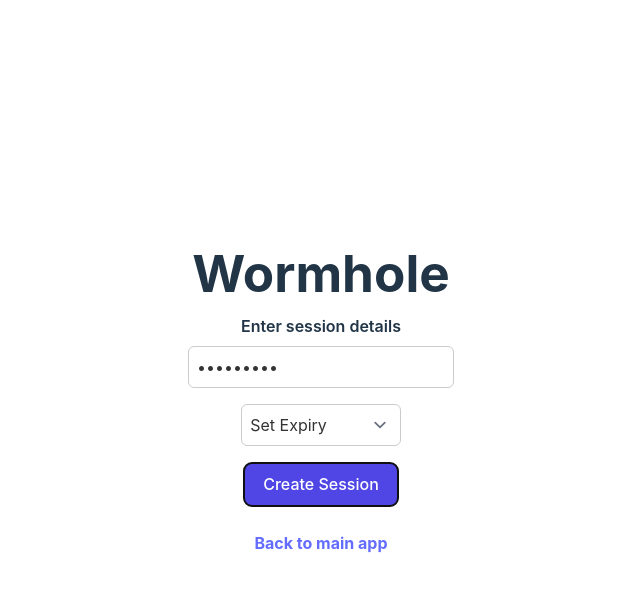
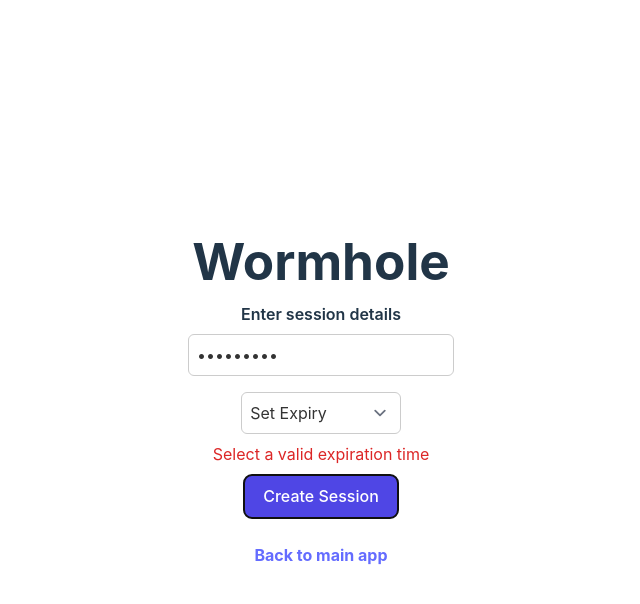
Before and after one commit to dcdo-ucsc/Wormhole-FrontEnd, a React app: page /create in a window 1280 px wide. Both pictures are taken after typing "Sample123" into the empty fields and a click on the button "Create Session". Shown: the top 604 px of the page, without its empty margins (319-959 px from the left). Built offline with nearby package versions, Linux system fonts and the light colour scheme; no server answers; the HTML template or start-up script is replaced by a standard one.

Commit message:
fix invalid expiry input  bug

```diff
--- a/src/pages/SessionCreatePage.jsx
+++ b/src/pages/SessionCreatePage.jsx
@@ -7,10 +7,16 @@ const SessionCreatePage = () => {
   const [password, setPassword] = useState('');
   const [expirationTime, setExpirationTime] = useState('');
   const [expirationDisplay, setExpirationDisplay] = useState('Set Expiry'); // New state for display text
+  const [error, setError] = useState(null);
   const navigate = useNavigate();
 
   const handleCreateSession = async () => {
     try {
+      // check if the expiration time is valid
+      if (expirationTime === '') {
+        setError('Select a valid expiration time');
+        throw error;
+      }
       const data = await createSession(expirationTime, password);
       navigate(`/session/${data.sessionId}`, { state: { isOwner: true } });
     } catch (error) {
@@ -45,6 +51,9 @@ const SessionCreatePage = () => {
           <option value='5'>5 minutes</option>
           <option value='10'>10 minutes</option>
         </select>
+
+        {error && <div className='text-red-600'>{error}</div>}
+
         <button
           className='primary-button bg-indigo-600 text-white hover:bg-indigo-500'
           onClick={handleCreateSession}
```
